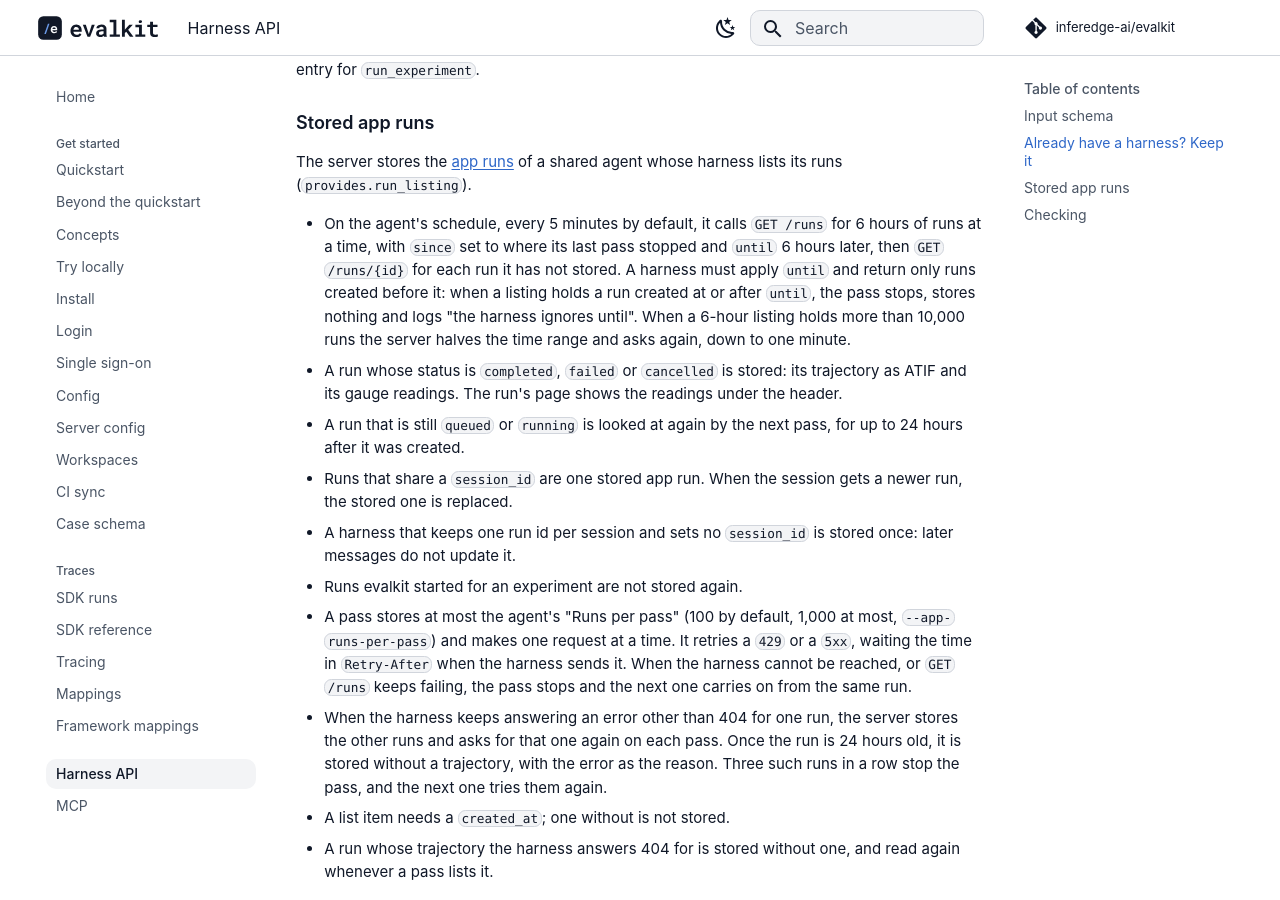
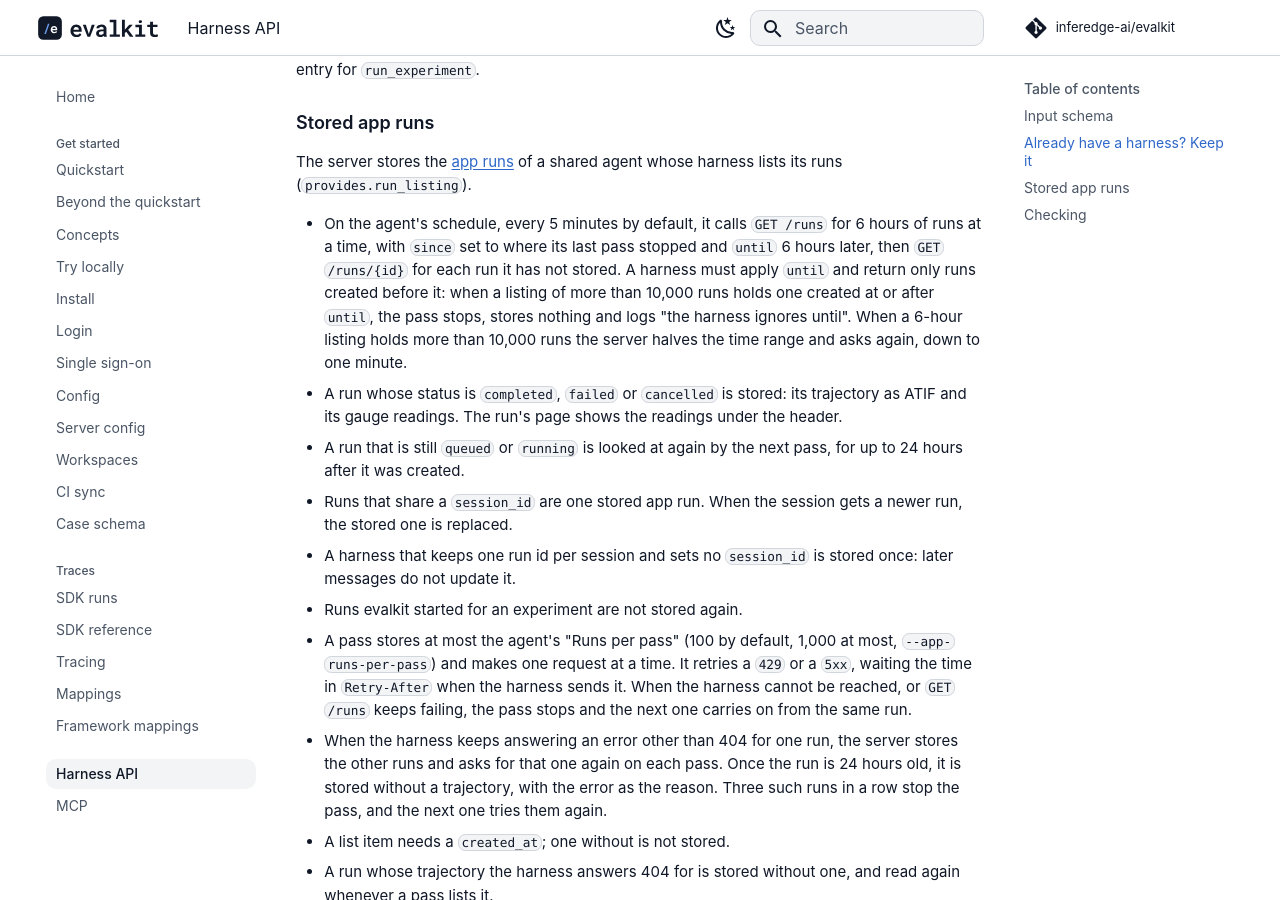
Before and after one commit to inferedge-ai/evalkit, an MkDocs documentation site: the page built from docs/user/harness-api.md, in a window 1280 px wide and 900 px high, scrolled down 2343 px. Built offline with MkDocs 1.6.1 and Material for MkDocs 9.7.7, drawn with Linux system fonts in a browser that asks for light colours; comment, search, counter and statistics services are not loaded; the version menu is left out.

Commit message:
Stop for a harness that ignores until only when its listing is capped
A harness that ignores until and has few runs waiting keeps being stored, as
before. The pass stops with the reason only when the listing is over the scan
limit, where it would otherwise halve the window to no end.

Co-Authored-By: Claude Fable 5.2 <noreply@anthropic.com>

```diff
--- a/docs/user/harness-api.md
+++ b/docs/user/harness-api.md
@@ -57,7 +57,7 @@ Moving to [SDK runs](sdk-runs.md) instead only makes sense to stop hosting the h
 
 The server stores the [app runs](concepts.md#app-run) of a shared agent whose harness lists its runs (`provides.run_listing`).
 
-- On the agent's schedule, every 5 minutes by default, it calls `GET /runs` for 6 hours of runs at a time, with `since` set to where its last pass stopped and `until` 6 hours later, then `GET /runs/{id}` for each run it has not stored. A harness must apply `until` and return only runs created before it: when a listing holds a run created at or after `until`, the pass stops, stores nothing and logs "the harness ignores until". When a 6-hour listing holds more than 10,000 runs the server halves the time range and asks again, down to one minute.
+- On the agent's schedule, every 5 minutes by default, it calls `GET /runs` for 6 hours of runs at a time, with `since` set to where its last pass stopped and `until` 6 hours later, then `GET /runs/{id}` for each run it has not stored. A harness must apply `until` and return only runs created before it: when a listing of more than 10,000 runs holds one created at or after `until`, the pass stops, stores nothing and logs "the harness ignores until". When a 6-hour listing holds more than 10,000 runs the server halves the time range and asks again, down to one minute.
 - A run whose status is `completed`, `failed` or `cancelled` is stored: its trajectory as ATIF and its gauge readings. The run's page shows the readings under the header.
 - A run that is still `queued` or `running` is looked at again by the next pass, for up to 24 hours after it was created.
 - Runs that share a `session_id` are one stored app run. When the session gets a newer run, the stored one is replaced.
```
Also changed, not shown: CHANGELOG.md (+4 -3 lines), skills/evalkit-deployment/references/harness-api.md (+1 -1 lines), 2 other files.
